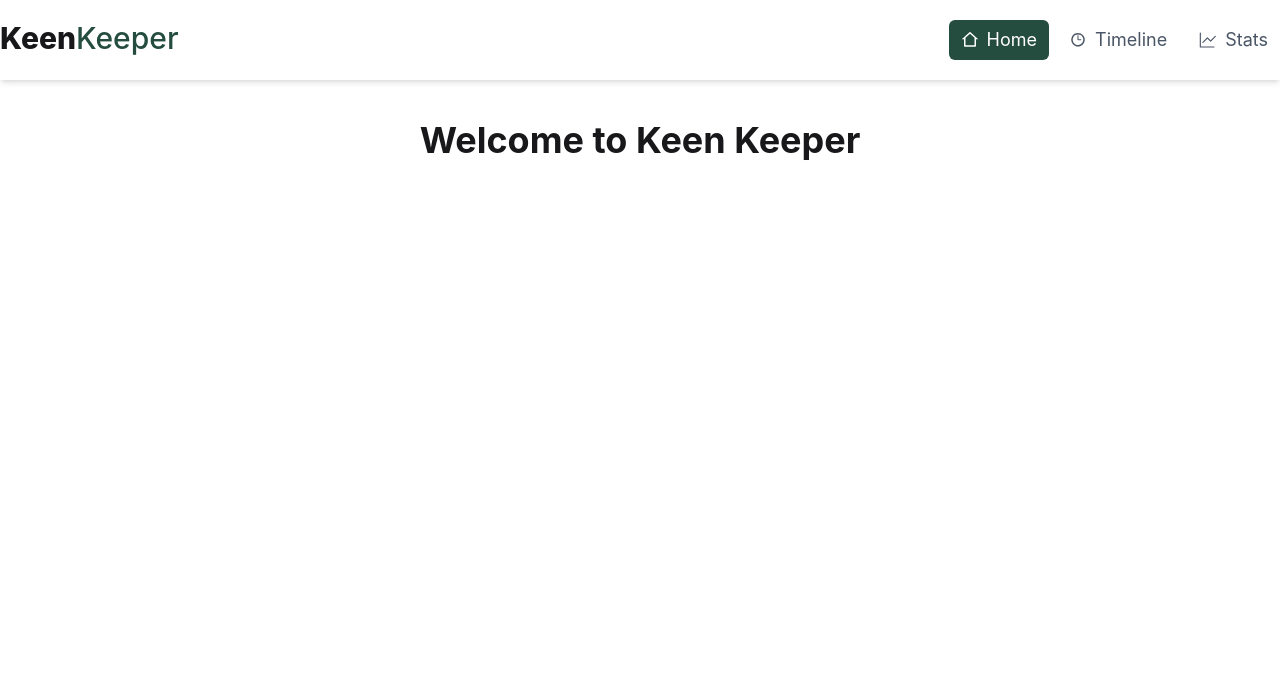
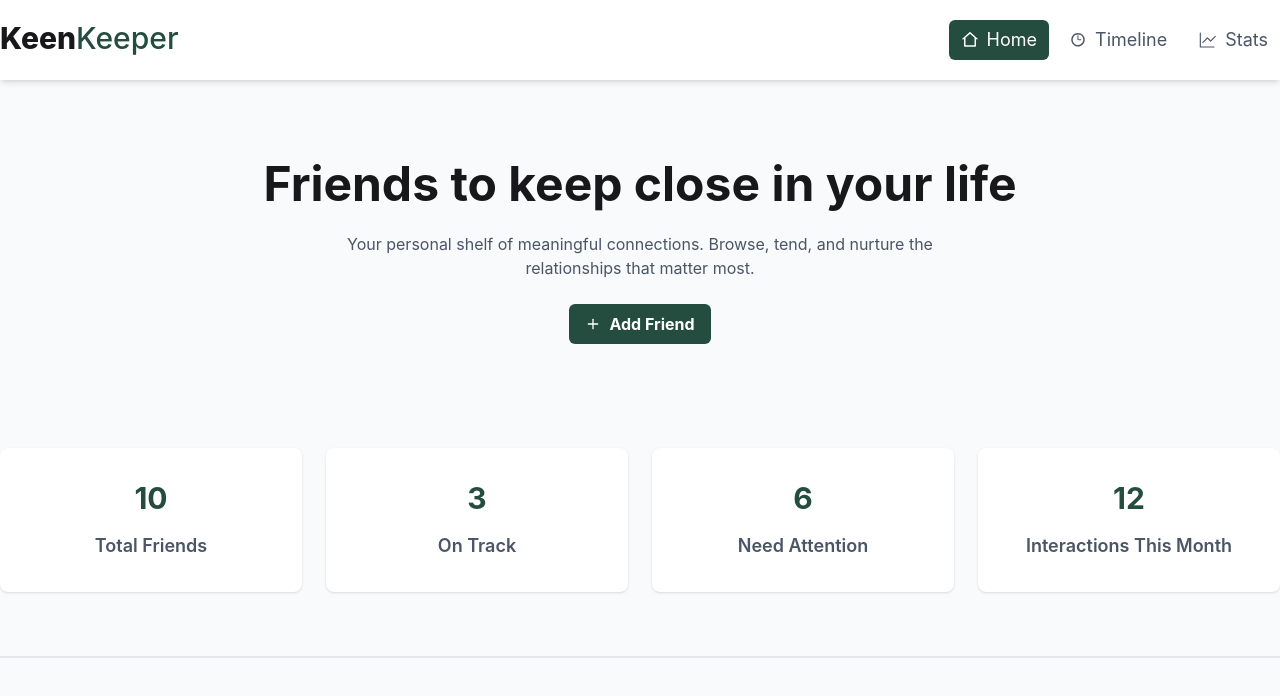
Before and after one commit to fahimad24/Assingment-7-keen-keeper, a Next.js app: page / in a window 1280 px wide. Shown: the top 696 px of the page. Built offline with nearby package versions, Linux system fonts and the light colour scheme.

Commit message:
craete a addfriend section

```diff
--- /dev/null
+++ b/src/app/components/friends/AddFriend.jsx
@@ -0,0 +1,47 @@
+import { FiPlus } from "react-icons/fi";
+
+const AddFriend = () => {
+  return (
+    <>
+      <div className="container mx-auto mt-20 space-y-6">
+        <h1 className="text-center text-5xl font-bold">
+          Friends to keep close in your life
+        </h1>
+        <p className="text-center text-base text-gray-600 mt-4">
+          Your personal shelf of meaningful connections. Browse, tend, and
+          nurture the <br /> relationships that matter most.
+        </p>
+        <div>
+          <button className="flex bg-green justify-center items-center text-white py-2 px-4 rounded-md mt-6 mx-auto font-bold">
+            <FiPlus className="mr-2" />
+            Add Friend
+          </button>
+        </div>
+      </div>
+      {/* Friend Stats */}
+      <div className="container mx-auto mt-10 grid grid-cols-1 sm:grid-cols-2 md:grid-cols-3 lg:grid-cols-4 gap-6 py-16 border-b-2 border-gray-200">
+        {/* Example friend cards */}
+        <div className="bg-white rounded-lg shadow text-gray-600 space-y-4 py-8 p-4">
+          <p className="text-center text-green font-bold text-3xl">10</p>
+          <p className="text-center font-semibold text-lg">Total Friends</p>
+        </div>
+        <div className="bg-white rounded-lg shadow text-gray-600 space-y-4 py-8 p-4">
+          <p className="text-center text-green font-bold text-3xl">3</p>
+          <p className="text-center font-semibold text-lg">On Track</p>
+        </div>
+        <div className="bg-white rounded-lg shadow text-gray-600 space-y-4 py-8 p-4">
+          <p className="text-center text-green font-bold text-3xl">6</p>
+          <p className="text-center font-semibold text-lg">Need Attention</p>
+        </div>
+        <div className="bg-white rounded-lg shadow text-gray-600 space-y-4 py-8 p-4">
+          <p className="text-center text-green font-bold text-3xl">12</p>
+          <p className="text-center font-semibold text-lg">
+            Interactions This Month
+          </p>
+        </div>
+      </div>
+    </>
+  );
+};
+
+export default AddFriend;
--- a/src/app/globals.css
+++ b/src/app/globals.css
@@ -3,4 +3,5 @@
 
 @theme "light" {
   --color-green: #244d3f;
+  --color-mainBg: #f8fafc;
 }
--- a/src/app/layout.jsx
+++ b/src/app/layout.jsx
@@ -22,7 +22,7 @@ export default function RootLayout({ children }) {
     <html
       data-theme="light"
       lang="en"
-      className={`${geistSans.variable} ${geistMono.variable} h-full antialiased`}
+      className={`${geistSans.variable} ${geistMono.variable} h-full bg-mainBg antialiased`}
     >
       <body className="">
         <Navber />
--- a/src/app/page.jsx
+++ b/src/app/page.jsx
@@ -1,9 +1,9 @@
+import AddFriend from "./components/friends/AddFriend";
+
 export default function Home() {
   return (
     <main>
-      <h1 className="text-4xl font-bold text-center mt-10">
-        Welcome to Keen Keeper
-      </h1>
+      <AddFriend></AddFriend>
     </main>
   );
 }
```
